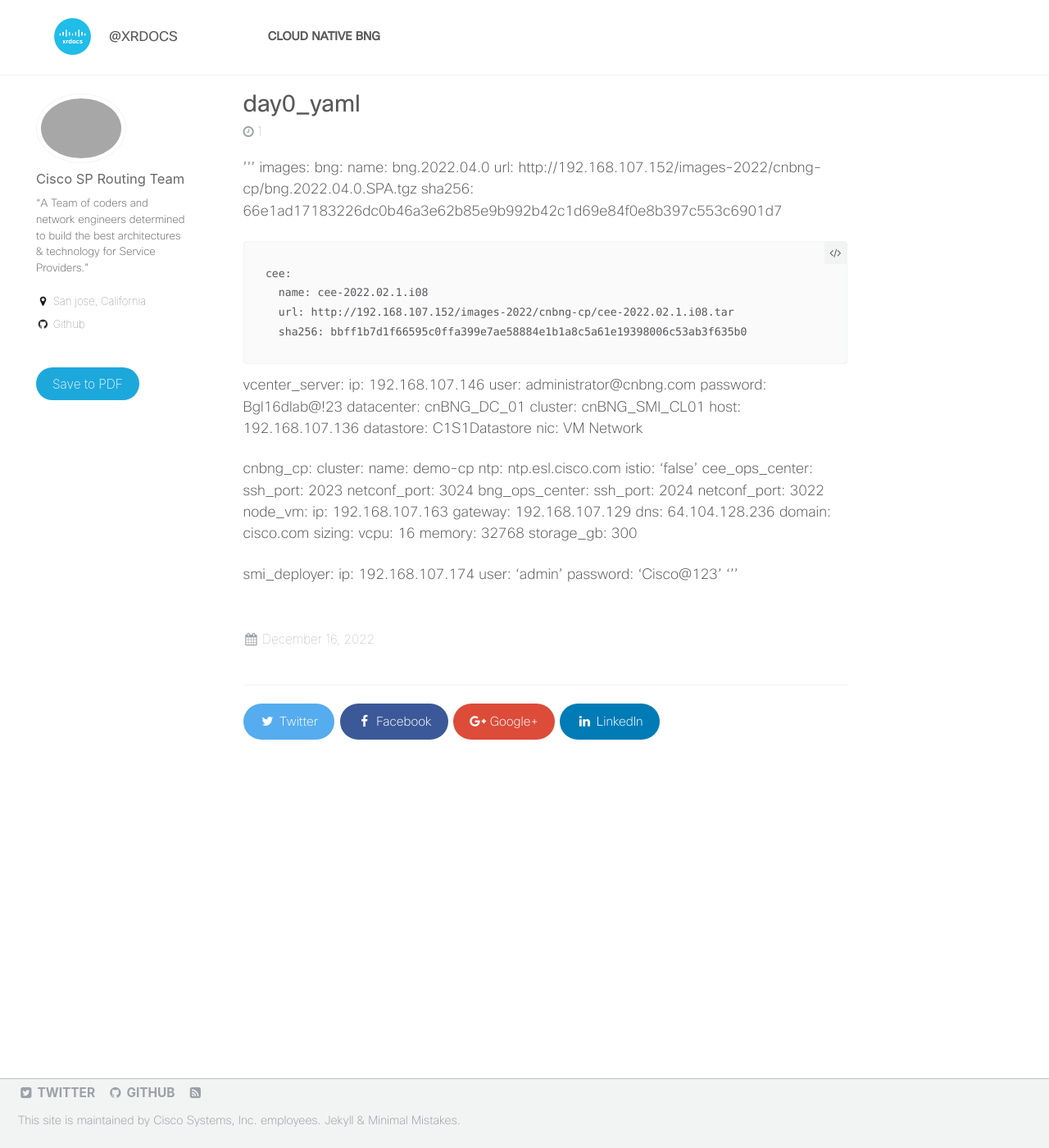
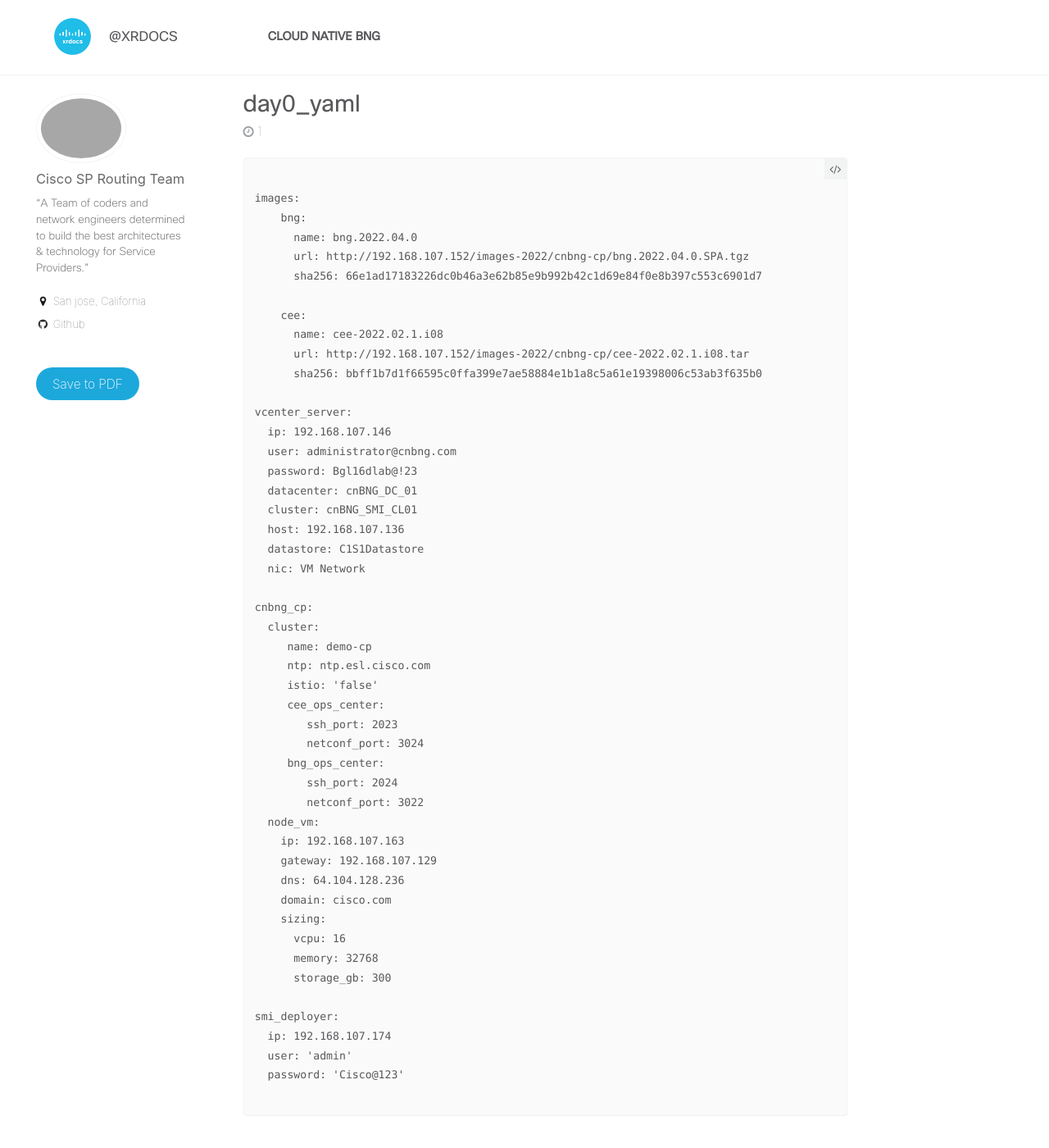
Before and after one commit to xrdocs/cnbng, a Jekyll site: the page built from _blogs/day0-yaml.md, in a window 1280 px wide and 1400 px high. Shown: the whole window at 82% size. Built offline with Jekyll 4.4.1, drawn with Linux system fonts in a browser that asks for light colours; comment, search, counter and statistics services are not loaded.

Commit message:
Update day0-yaml.md

```diff
--- a/_blogs/day0-yaml.md
+++ b/_blogs/day0-yaml.md
@@ -5,7 +5,9 @@ title: day0_yaml
 hidden: true
 position: hidden
 ---
-'''
+<div class="highlighter-rouge">
+<pre class="highlight">
+<code>
 images:
     bng:
       name: bng.2022.04.0
@@ -52,4 +54,6 @@ smi_deployer:
   ip: 192.168.107.174
   user: 'admin'
   password: 'Cisco@123'
-  '''
+</code>
+</pre>
+</div>
```
